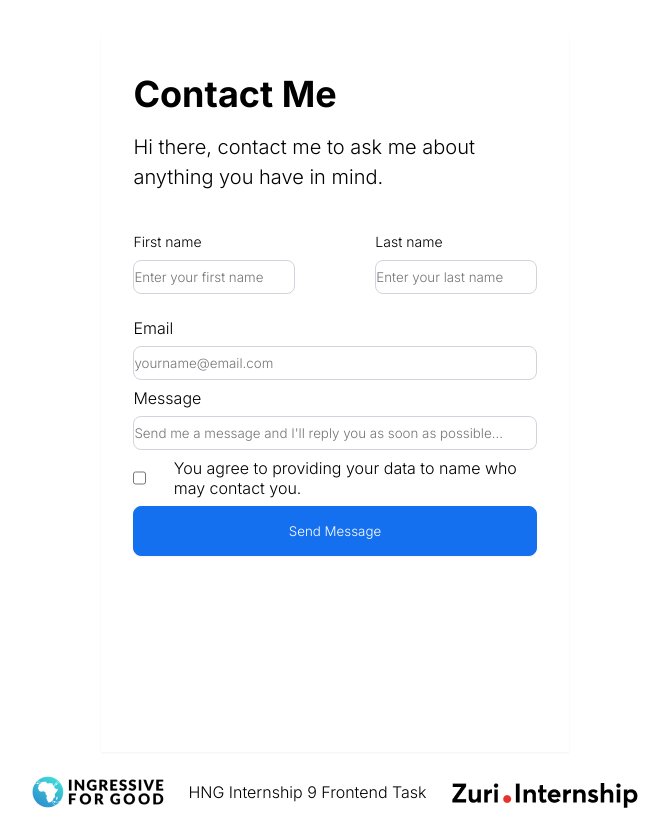
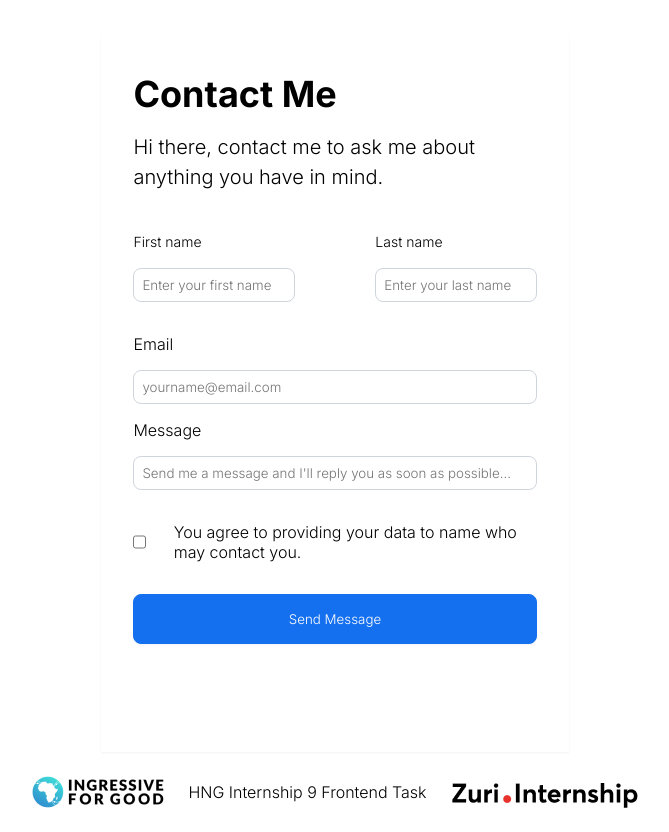
Before and after one commit to Halabitimoty/hngi9, a React (Create React App) app: page /contact in a window 1280 px wide. Shown: the whole page, without its empty margins (305-974 px from the left). Built offline with nearby package versions, Linux system fonts and the light colour scheme.

Commit message:
Styling Bug Fix

```diff
--- a/src/component/Form/Form.css
+++ b/src/component/Form/Form.css
@@ -78,7 +78,29 @@ input {
   padding: 1rem;
   color: white;
 }
+.user_check {
+  padding: 1rem 0;
+}
 
+input {
+  padding: 0.5rem;
+  margin: 0.5rem 0;
+}
+
+input::-webkit-input-placeholder {
+  /* Chrome/Opera/Safari/Edge */
+  padding: 0.5rem;
+}
+
+input::-ms-input-placeholder {
+  /* Microsoft Edge */
+  padding: 0.5rem;
+}
+
+input:-ms-input-placeholder {
+  /* IE 10+ */
+  padding: 0.5rem;
+}
 /* Extra small devices (phones, 600px and down) */
 @media only screen and (max-width: 600px) {
   .Formpage {
```
